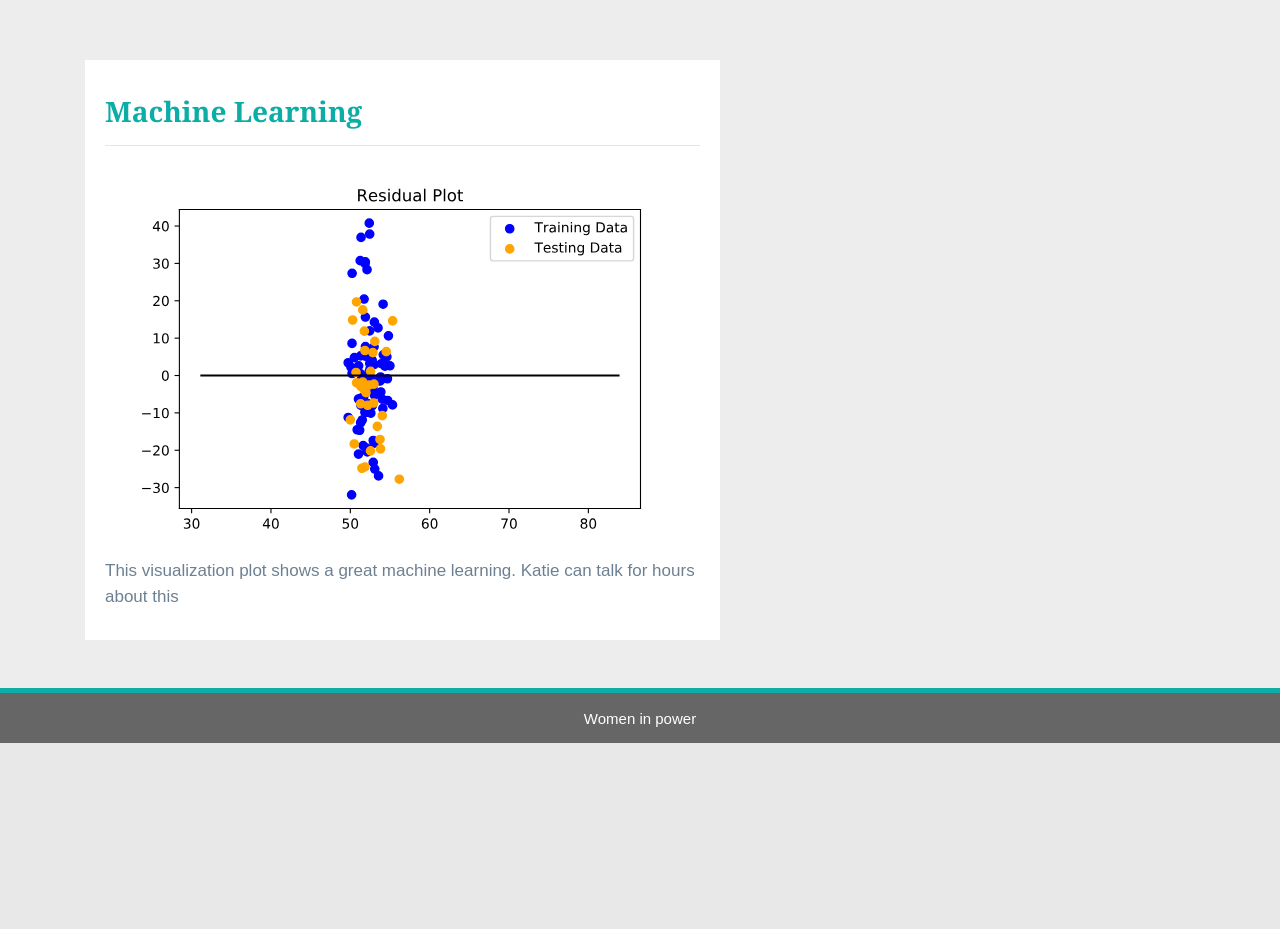
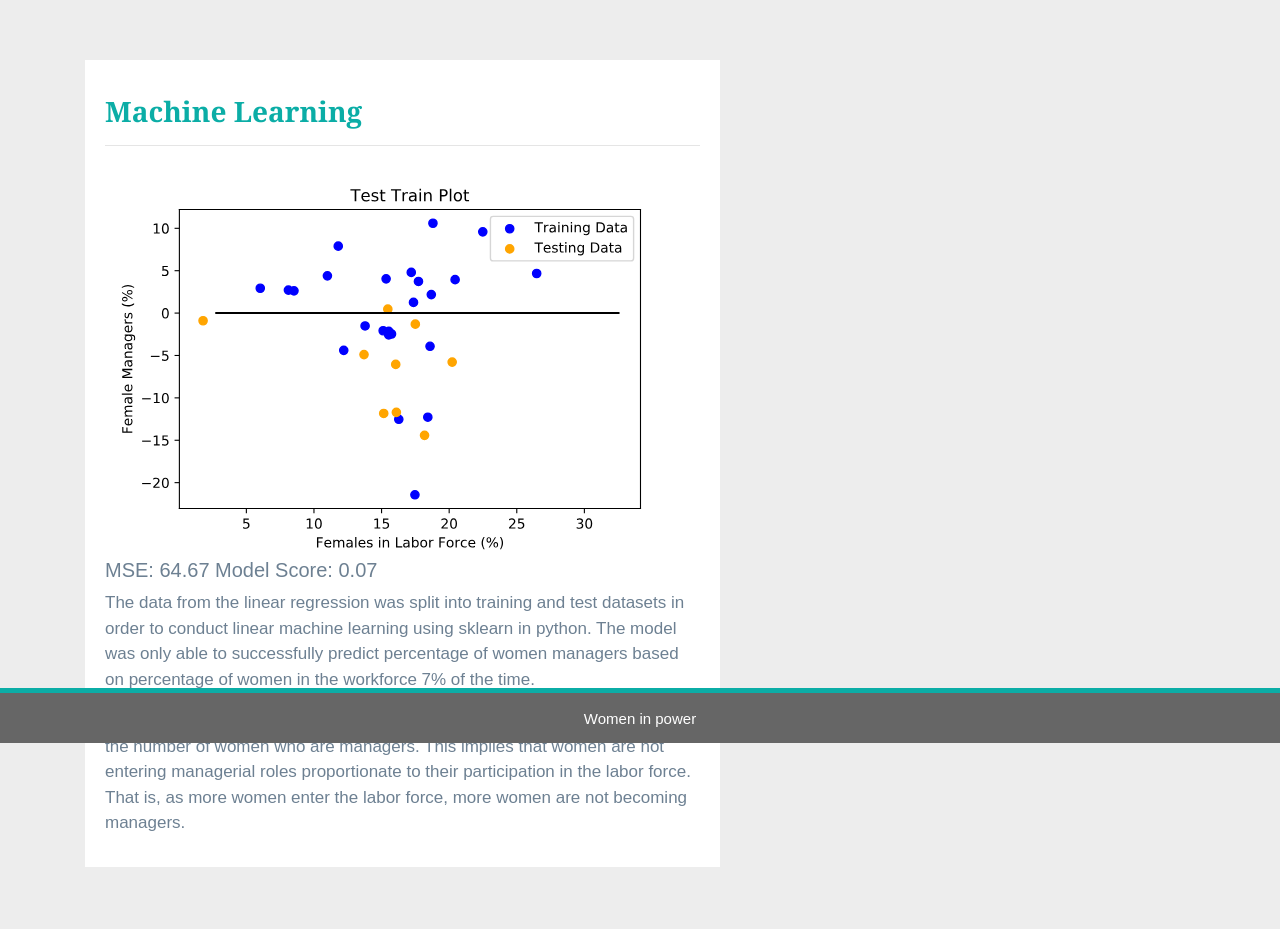
Before and after one commit to liliana-ilut/women-in-power, a Flask app: template templates/machine_learning.html in a window 1280 px wide. Shown: the part 57-986 px from the top of the page. Before the commit the page ends 800 px from the top, so only its background shows below. Run offline with Flask 2, Linux system fonts and the light colour scheme; the template is opened without the code that fills it, so the values that code supplies are empty; some libraries are stand-ins or nearby versions.

Commit message:
write up on machine learning

```diff
--- a/static/css/ml.css
+++ b/static/css/ml.css
@@ -124,3 +124,8 @@ button:focus {
 
   }
 }
+h2{
+  font-size: 20px;
+  color: #6D8092;
+font-family: Arial, Helvetica, sans-serif;
+}
--- a/templates/machine_learning.html
+++ b/templates/machine_learning.html
@@ -33,7 +33,7 @@
               Plots
             </a>
             <div class="dropdown-menu" aria-labelledby="navbarDropdownMenuLink">
-              <a class="dropdown-item" href="labor_parliament.html">Labor Parliament</a>
+              <a class="dropdown-item" href="labor_parliament.html">Labor Manager</a>
               <!-- <a class="dropdown-item" href="humidity.html">Humidity</a> -->
               <a class="dropdown-item active" href="machine_learning.html">Machine Learning</a>
               <!-- <a class="dropdown-item" href="wind_speed.html">Wind Speed</a> -->
@@ -58,8 +58,13 @@
         <div class="box">
           <h3 class="title">Machine Learning</h3>
           <hr>
-          <img src="../static/images/machine_learning.svg" alt="Machine Learning">
-          <p>This visualization plot shows a great machine learning. Katie can talk for hours about this</p>
+          <img src="../static/images/labor_manager_machine.svg" alt="Machine Learning">
+          <h2>MSE: 64.67 Model Score: 0.07</h2>
+          <p>The data from the linear regression was split into training and test datasets in order to conduct linear machine learning using sklearn in python. The model was
+            only able to successfully predict percentage of women managers based on percentage of women in the workforce 7% of the time.</p>
+            <p>The data suggest that the number of women in the workforce does not relate to the number of women who are managers. This implies that
+              women are not entering managerial roles proportionate to their participation in the labor force. That is, as more women
+              enter the labor force, more women are not becoming managers.</p>
         </div>
       </div>
       <div class="col-lg-5 col-md-12">
```
Also changed, not shown: templates/data.html (+4 -3 lines), templates/labor_parliament.html (+8 -4 lines), templates/ml.html (+10 -7 lines), static/images/labor_manager_machine.svg (added), static/images/labor_manager_regression.svg (added), 2 other files.
